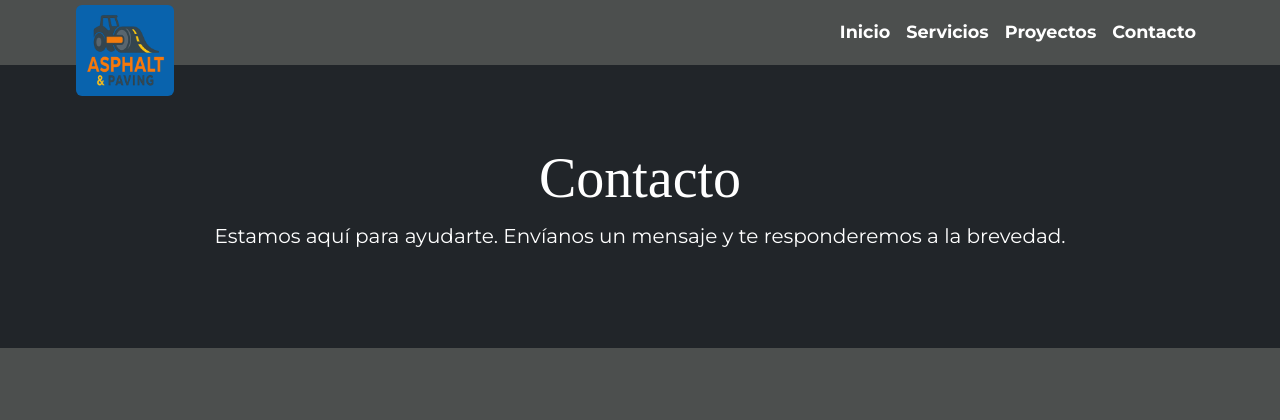
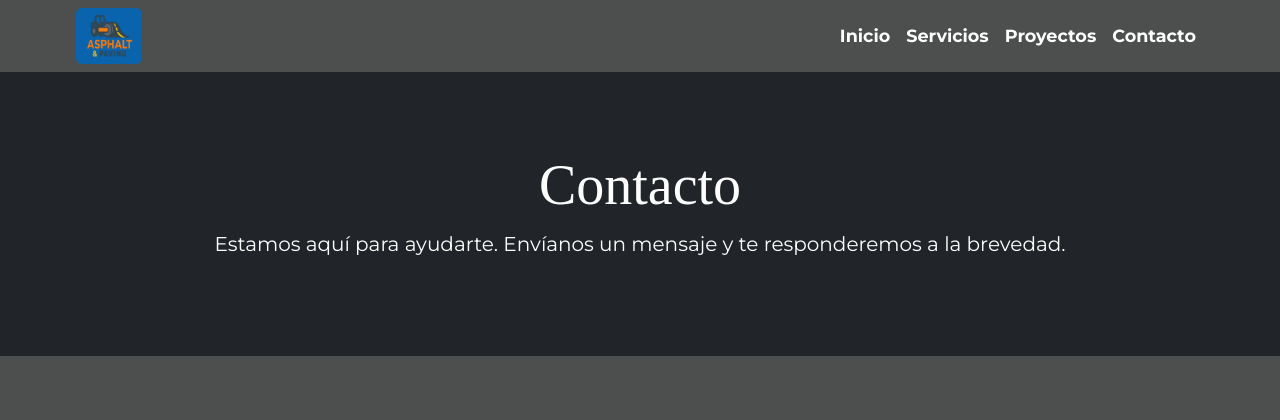
Before and after one commit to jrg2705/asfalto_app, a Flask app: page /contact in a window 1280 px wide. Shown: the top 420 px of the page. Run offline with Flask 3, Linux system fonts and the light colour scheme; some web fonts are replaced.

Commit message:
fix: Correct logo path and repair sticky header

```diff
--- a/static/css/style.css
+++ b/static/css/style.css
@@ -27,32 +27,27 @@ h1, h2, h3, h4, h5, h6, .footer-heading, .card-title {
     margin: auto;
 }
 
-/* === HEADER Y NAVBAR (REFACTORIZADO PARA MÓVIL) === */
-
-/* Estilos base (Móvil primero) */
-.navbar {
-    /* La altura se ajustará al contenido en móvil */
-    padding-top: 0.25rem;
-    padding-bottom: 0.25rem;
+/* === HEADER Y NAVBAR (REFACTORIZADO PARA STICKY) === */
+header.sticky-top .navbar {
+    background-color: var(--primary-black);
     transition: all 0.3s ease;
+    padding-top: 0.5rem;
+    padding-bottom: 0.5rem;
 }
 
 .navbar-brand {
-    /* Estilo de 'botón' para el logo, funciona en móvil y escritorio */
     background-color: var(--primary-blue);
-    padding: 0.2rem 0.4rem;
+    padding: 0.2rem 0.5rem;
     border-radius: 0.375rem;
-    display: inline-block; /* Asegura que el padding se aplique correctamente */
-    line-height: 1; /* Evita espacio extra vertical */
+    line-height: 1;
 }
 
 .navbar-logo {
-    height: 45px; /* Tamaño de logo para móvil */
+    height: 50px; /* Un tamaño de logo consistente */
     width: auto;
-    vertical-align: middle; /* Alinea bien la imagen dentro del 'botón' */
+    vertical-align: middle;
 }
 
-/* Estilos para los enlaces y el toggler (sin cambios) */
 .navbar-dark .navbar-nav .nav-link {
     color: var(--text-light);
     font-weight: bold;
@@ -77,26 +72,10 @@ h1, h2, h3, h4, h5, h6, .footer-heading, .card-title {
     box-shadow: 0 0 0 0.25rem rgba(9, 99, 173, 0.5);
 }
 
-
-/* Estilos para Escritorio (pantallas de 992px o más) */
+/* Ajuste para que el menú no se monte sobre el logo en escritorio */
 @media (min-width: 992px) {
-    .navbar {
-        height: 65px; /* Volvemos a la altura fija */
-        position: relative; /* Contexto de posicionamiento solo en escritorio */
-    }
-
-    .navbar-brand {
-        position: absolute; /* Posicionamiento especial solo para escritorio */
-        top: 5px;
-        z-index: 100;
-    }
-
-    .navbar-logo {
-        height: 85px; /* El logo vuelve a ser grande y 'cuelga' */
-    }
-
-    .navbar-collapse {
-        margin-left: 250px; /* El margen para dejar espacio al logo */
+    .navbar-nav {
+        margin-left: auto;
     }
 }
 
--- a/templates/base.html
+++ b/templates/base.html
@@ -16,7 +16,7 @@
 <body>
     <!-- Header -->
     <header class="sticky-top">
-        <nav class="navbar navbar-expand-lg navbar-dark" style="background-color: var(--dark-bg);">
+        <nav class="navbar navbar-expand-lg navbar-dark">
             <div class="container">
                 <a class="navbar-brand" href="{{ url_for('index') }}">
                     <img src="{{ settings.logo_url if settings and settings.logo_url else url_for('static', filename='images/logo.png') }}" alt="Logo" class="navbar-logo">
```
